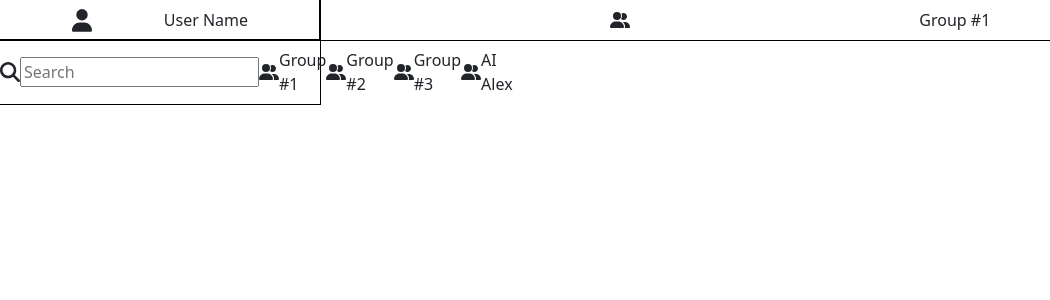
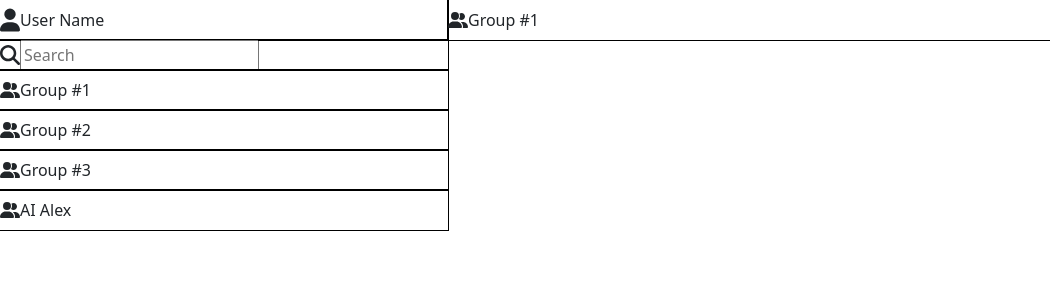
Before and after one commit to Ahmad-ayoub/Voca, a React (Create React App) app: page /MainPage in a window 1280 px wide. Shown: the top 300 px of the page, without its empty margins (0-1050 px from the left). Built offline with nearby package versions, Linux system fonts and the light colour scheme.

Commit message:
working on overall page UI for mainpage

```diff
--- a/src/Components/MainPage/MainPage.css
+++ b/src/Components/MainPage/MainPage.css
@@ -15,25 +15,34 @@
 .profile_box {
   display: flex;
   align-items: center;
-  justify-content: space-evenly;
+  justify-content: flex-start;
   outline: 1px solid black;
-  width: 25%;
+  width: 35%;
 }
 
 .group_box {
   display: flex;
   align-items: center;
-  justify-content: space-evenly;
+  justify-content: flex-start;
   outline: 1px solid black;
-  width: 75%;
+  width: 65%;
+  height: 50%;
 }
 
 .group_chat_list {
   display: flex;
   align-items: center;
-  justify-content: space-evenly;
+  justify-content: flex-start;
   outline: 1px solid black;
-  width: 25%;
+  width: 35%;
+  flex-wrap: wrap;
+}
+
+.chat_list_box {
+  display: flex;
+  justify-content: flex-start;
+  width: 100%;
+  outline: 1px solid black;
 }
 
 .profile_box_image {
--- a/src/Components/MainPage/MainPage.js
+++ b/src/Components/MainPage/MainPage.js
@@ -9,42 +9,38 @@ import {
 const MainPage = () => {
   return (
     <div className="profile_and_group_box">
-      <div className="profile_box">
-        <>
+      <div className="group_chat_list">
+        <div className="chat_list_box">
           <FontAwesomeIcon icon={faUser} className="profile_box_image" />
           <p className="profile_box_text">User Name</p>
-        </>
-      </div>
-      <div className="group_box">
-        <>
-          <FontAwesomeIcon icon={faUserGroup} className="profile_box_image" />
-          <p className="profile_box_text">Group #1</p>
-        </>
-      </div>
-      <div className="group_chat_list">
-        <>
+        </div>
+        <div className="chat_list_box">
           <FontAwesomeIcon
             icon={faMagnifyingGlass}
             className="profile_box_image"
           />
           <input type="text" placeholder="Search" aria-label="Search" />
-        </>
-        <>
+        </div>
+        <div className="chat_list_box">
           <FontAwesomeIcon icon={faUserGroup} className="profile_box_image" />
           <p className="profile_box_text">Group #1</p>
-        </>
-        <>
+        </div>
+        <div className="chat_list_box">
           <FontAwesomeIcon icon={faUserGroup} className="profile_box_image" />
           <p className="profile_box_text">Group #2</p>
-        </>
-        <>
+        </div>
+        <div className="chat_list_box">
           <FontAwesomeIcon icon={faUserGroup} className="profile_box_image" />
           <p className="profile_box_text">Group #3</p>
-        </>
-        <>
+        </div>
+        <div className="chat_list_box">
           <FontAwesomeIcon icon={faUserGroup} className="profile_box_image" />
           <p className="profile_box_text">AI Alex</p>
-        </>
+        </div>
+      </div>
+      <div className="group_box">
+        <FontAwesomeIcon icon={faUserGroup} className="profile_box_image" />
+        <p className="profile_box_text">Group #1</p>
       </div>
     </div>
   );
```
